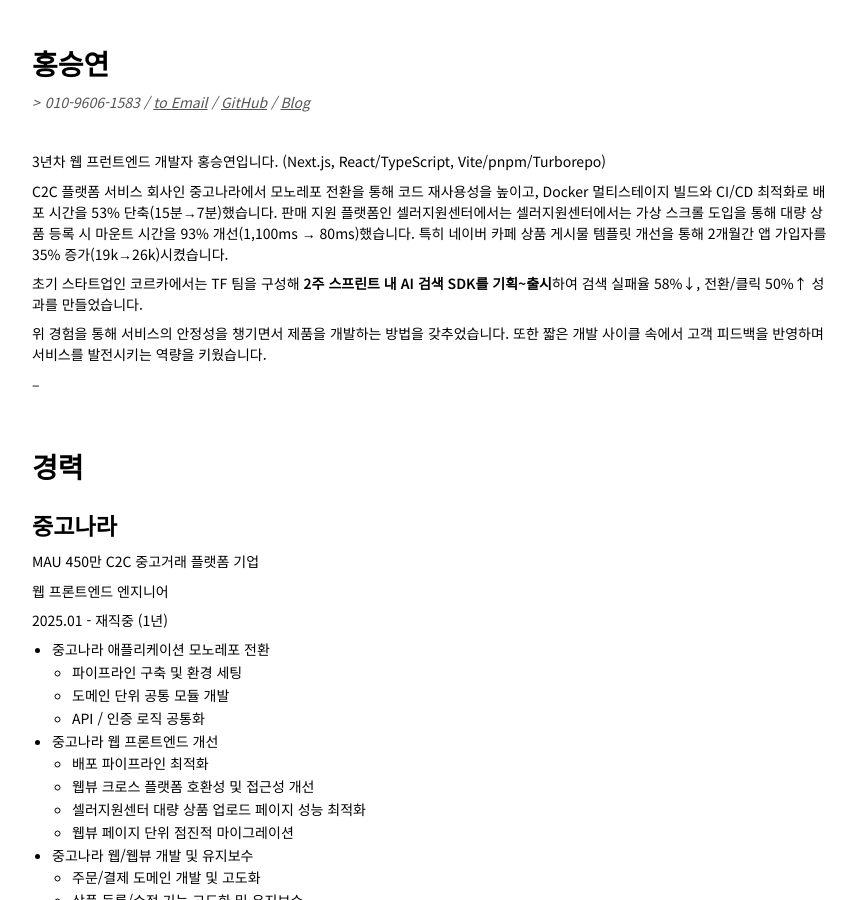
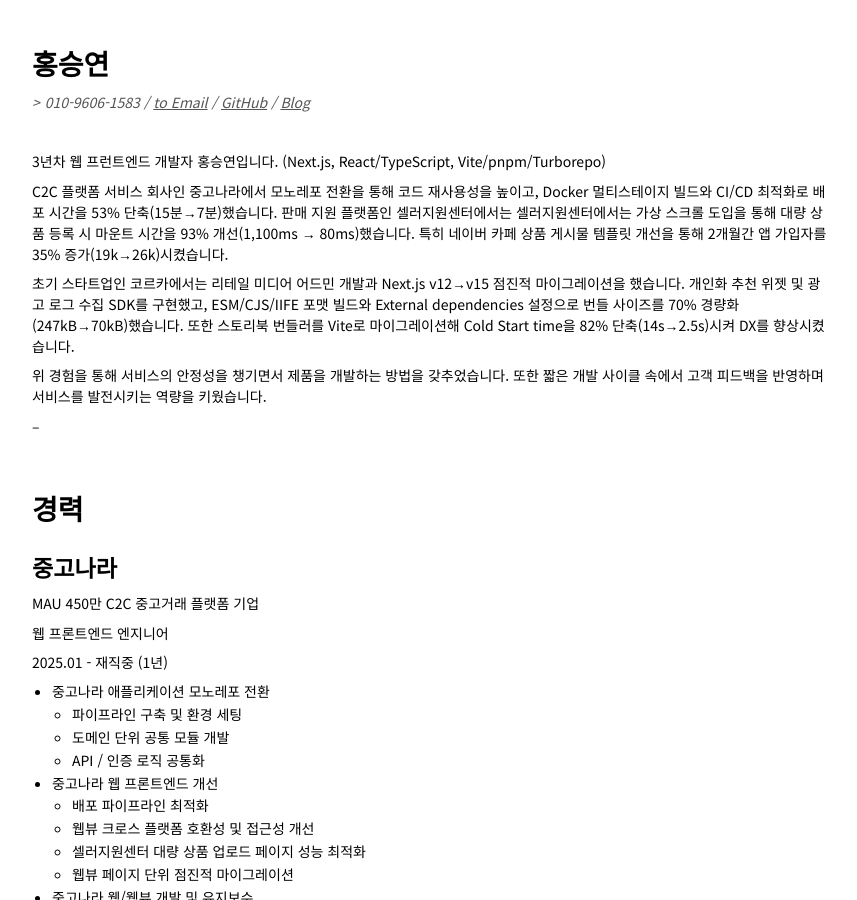
Before and after one commit to ghost-redo/ghost-redo.github.io, a Jekyll site: the page built from resume.md, in a window 1280 px wide and 900 px high. Shown: the whole window, without its empty margins (209-1066 px from the left). Built offline with Jekyll 4.4.1, drawn with Linux system fonts in a browser that asks for light colours; some web fonts are replaced.

Commit message:
Update resume.md

```diff
--- a/resume.md
+++ b/resume.md
@@ -13,7 +13,7 @@ title: 홍승연 Resume
 
 C2C 플랫폼 서비스 회사인 중고나라에서 모노레포 전환을 통해 코드 재사용성을 높이고, Docker 멀티스테이지 빌드와 CI/CD 최적화로 배포 시간을 53% 단축(15분→7분)했습니다. 판매 지원 플랫폼인 셀러지원센터에서는 셀러지원센터에서는 가상 스크롤 도입을 통해 대량 상품 등록 시 마운트 시간을 93% 개선(1,100ms → 80ms)했습니다. 특히 네이버 카페 상품 게시물 템플릿 개선을 통해 2개월간 앱 가입자를 35% 증가(19k→26k)시켰습니다.
 
-초기 스타트업인 코르카에서는 TF 팀을 구성해 **2주 스프린트 내 AI 검색 SDK를 기획~출시**하여 검색 실패율 58%↓, 전환/클릭 50%↑ 성과를 만들었습니다.
+초기 스타트업인 코르카에서는 리테일 미디어 어드민 개발과 Next.js v12→v15 점진적 마이그레이션을 했습니다. 개인화 추천 위젯 및 광고 로그 수집 SDK를 구현했고, ESM/CJS/IIFE 포맷 빌드와 External dependencies 설정으로 번들 사이즈를 70% 경량화(247kB→70kB)했습니다. 또한 스토리북 번들러를 Vite로 마이그레이션해 Cold Start time을 82% 단축(14s→2.5s)시켜 DX를 향상시켰습니다.
 
 위 경험을 통해 서비스의 안정성을 챙기면서 제품을 개발하는 방법을 갖추었습니다. 또한 짧은 개발 사이클 속에서 고객 피드백을 반영하며 서비스를 발전시키는 역량을 키웠습니다.
 
```
